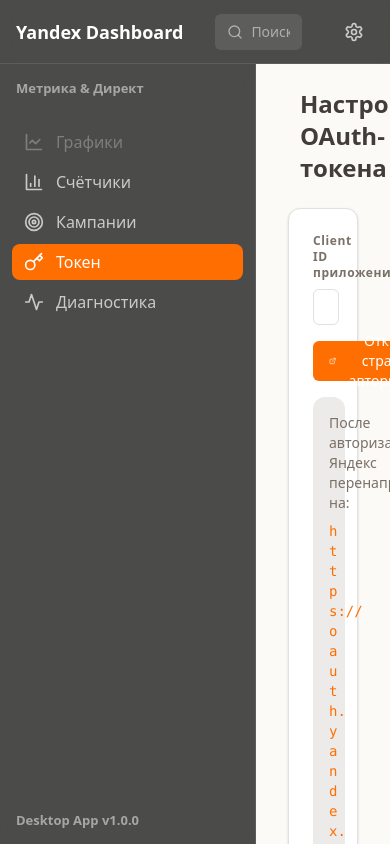
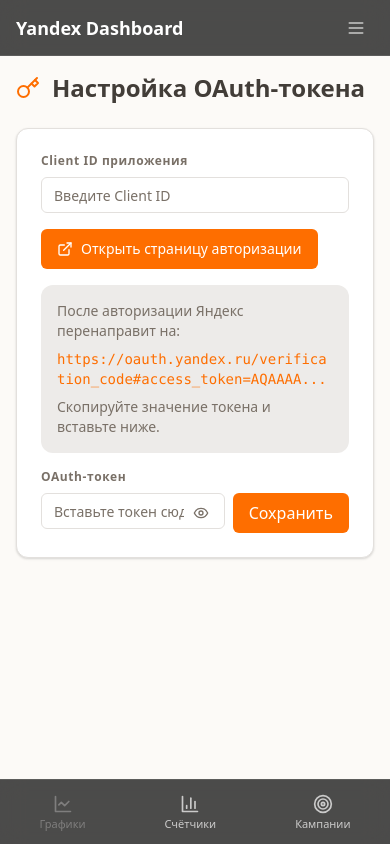
Before and after one commit to emaxe/yaMeDi, a React (Vite) app: page / in a window 390 px wide. Built offline with nearby package versions, Linux system fonts and the light colour scheme.

Commit message:
feat(mobile): integrate mobile shell layout and header

```diff
--- a/src/App.tsx
+++ b/src/App.tsx
@@ -3,6 +3,8 @@
 import { ErrorBoundary } from './components/ErrorBoundary'
 import { ShellHeader } from './components/ShellHeader'
 import Sidebar from './components/Sidebar'
+import { MobileBottomNav } from './components/mobile/MobileBottomNav'
+import { MobileDrawer } from './components/mobile/MobileDrawer'
 import { SkeletonCard } from './components/ui/Skeleton'
 import { useApp } from './hooks/useApp'
 
@@ -44,7 +46,7 @@
       <div className="flex flex-1 overflow-hidden">
         <Sidebar />
         <main className="flex-1 overflow-y-auto bg-background">
-          <div className="max-w-container mx-auto px-8 py-6">
+          <div className="max-w-container mx-auto px-4 py-4 sm:px-6 lg:px-8 lg:py-6 pb-20 lg:pb-6">
             <ErrorBoundary>
               {activeTab === 'token' && (
                 <Suspense fallback={<TabLoader />}>
@@ -88,6 +90,8 @@
           </div>
         </main>
       </div>
+      <MobileBottomNav />
+      <MobileDrawer />
     </div>
   )
 }
--- a/src/components/ShellHeader.tsx
+++ b/src/components/ShellHeader.tsx
@@ -1,12 +1,15 @@
-import { Search, Settings } from 'lucide-react'
+import { Menu, Search, Settings } from 'lucide-react'
 
+import { useApp } from '../hooks/useApp'
 import { cn } from '../lib/utils'
 
 export function ShellHeader() {
+  const { setDrawerOpen } = useApp()
+
   return (
     <header
       className={cn(
-        'h-16 shrink-0 flex items-center gap-4 px-4',
+        'h-14 lg:h-16 shrink-0 flex items-center gap-4 px-4',
         'bg-shell-base/70 backdrop-blur-shell border-b border-white/10',
       )}
     >
@@ -14,8 +17,8 @@
         <span className="text-title-md">Yandex Dashboard</span>
       </div>
 
-      <div className="flex-1 max-w-md mx-4">
-        <div className="relative">
+      <div className="hidden lg:flex flex-1 max-w-md mx-4">
+        <div className="relative w-full">
           <Search
             className="absolute left-3 top-1/2 -translate-y-1/2 w-4 h-4 text-on-shell/50"
             aria-hidden="true"
@@ -33,10 +36,12 @@
         </div>
       </div>
 
+      <div className="flex-1 lg:flex-none" />
+
       <button
         type="button"
         className={cn(
-          'w-10 h-10 rounded-md flex items-center justify-center',
+          'hidden lg:flex w-10 h-10 rounded-md items-center justify-center',
           'text-on-shell/70 hover:bg-white/10 hover:text-on-shell',
           'transition-colors',
           'focus:outline-none focus-visible:ring-2 focus-visible:ring-primary-focus',
@@ -45,6 +50,18 @@
       >
         <Settings className="w-5 h-5" aria-hidden="true" />
       </button>
+
+      <button
+        type="button"
+        onClick={() => setDrawerOpen(true)}
+        className={cn(
+          'lg:hidden p-2 text-on-shell/70 hover:text-on-shell rounded-md hover:bg-white/10',
+          'focus:outline-none focus-visible:ring-2 focus-visible:ring-primary-focus',
+        )}
+        aria-label="Открыть меню"
+      >
+        <Menu className="w-5 h-5" aria-hidden="true" />
+      </button>
     </header>
   )
 }
--- a/src/components/Sidebar.tsx
+++ b/src/components/Sidebar.tsx
@@ -8,7 +8,7 @@
   return (
     <aside
       className={cn(
-        'w-64 shrink-0 flex flex-col',
+        'hidden lg:flex w-64 shrink-0 flex-col',
         'bg-shell-base/70 backdrop-blur-shell border-r border-white/10',
       )}
     >
```
